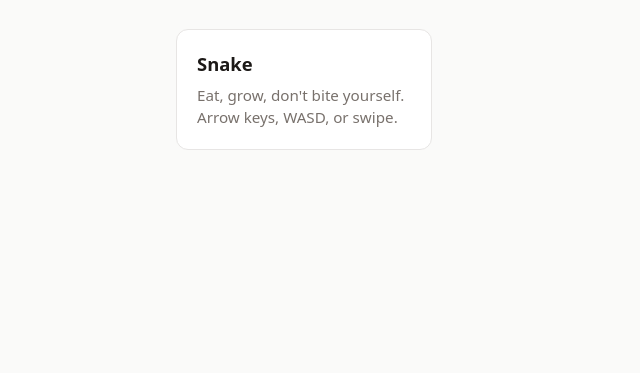
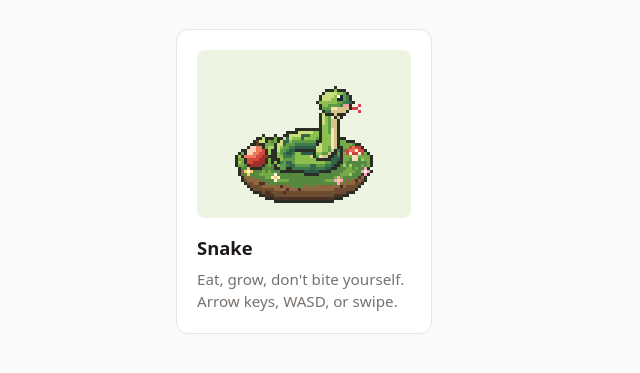
Before and after one commit to natanforestree/games, a plain HTML site: page index.html in a window 1280 px wide. Shown: the part 127-500 px from the top of the page, without its empty margins (64-704 px from the left). Drawn offline with Linux system fonts and the light colour scheme.

Commit message:
Add pixel-art Snake icon to its card
Co-Authored-By: Claude Opus 5.5 (1M context) <noreply@anthropic.com>

```diff
--- a/index.html
+++ b/index.html
@@ -12,6 +12,7 @@
       --muted: #78716c;
       --border: #e7e5e4;
       --accent: #2563eb;
+      --thumb: #eef4e2;
     }
     @media (prefers-color-scheme: dark) {
       :root {
@@ -21,6 +22,7 @@
         --muted: #a8a29e;
         --border: #44403c;
         --accent: #60a5fa;
+        --thumb: #2f3a2b;
       }
     }
     * { box-sizing: border-box; }
@@ -53,6 +55,16 @@
       transition: border-color 0.15s, transform 0.15s;
     }
     .card:hover, .card:focus-visible { border-color: var(--accent); transform: translateY(-2px); }
+    .card .thumb {
+      display: grid;
+      place-items: center;
+      margin-bottom: 16px;
+      padding: 12px;
+      background: var(--thumb);
+      border-radius: 8px;
+    }
+    /* Pixel art is drawn tiny and scaled up by whole numbers; keep the pixels crisp. */
+    .card .thumb img { width: 144px; height: 144px; image-rendering: pixelated; }
     .card h2 { margin: 0 0 6px; font-size: 1.15rem; }
     .card p { margin: 0; color: var(--muted); font-size: 0.95rem; }
   </style>
@@ -62,10 +74,11 @@
     <h1>Games</h1>
     <p class="intro">Little things I've built. Click one to play.</p>
 
-    <!-- To add a game: put it in its own folder with an index.html, then add a card here. -->
+    <!-- To add a game: put it in its own folder with an index.html (and a 48x48 icon.png), then add a card here. -->
     <ul class="grid">
       <li>
         <a class="card" href="./snake/">
+          <div class="thumb"><img src="./snake/icon.png" alt="" width="48" height="48"></div>
           <h2>Snake</h2>
           <p>Eat, grow, don't bite yourself. Arrow keys, WASD, or swipe.</p>
         </a>
```
Also changed, not shown: README.md, snake/icon.png (added), 2 other files.
